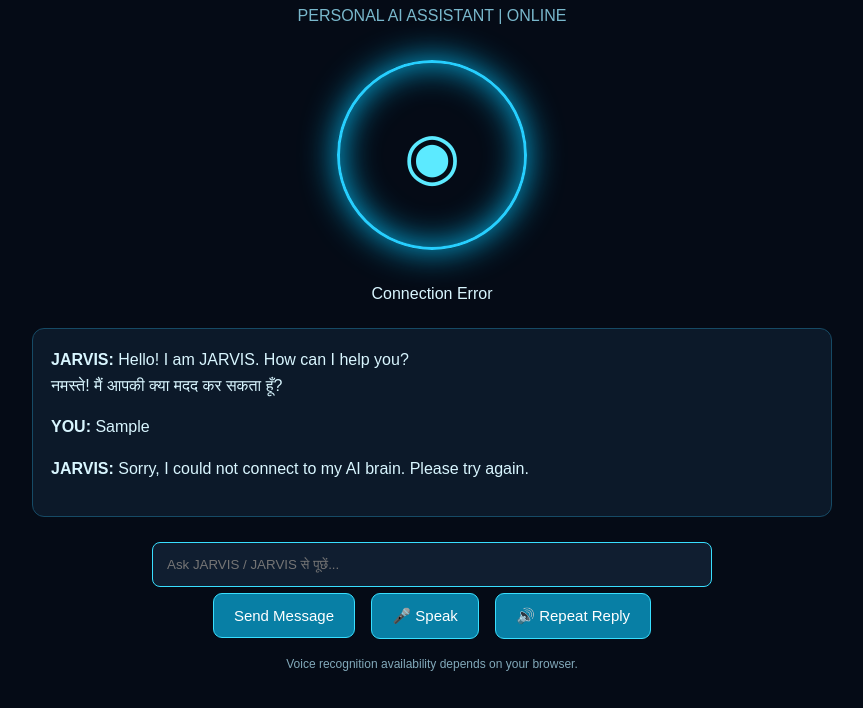
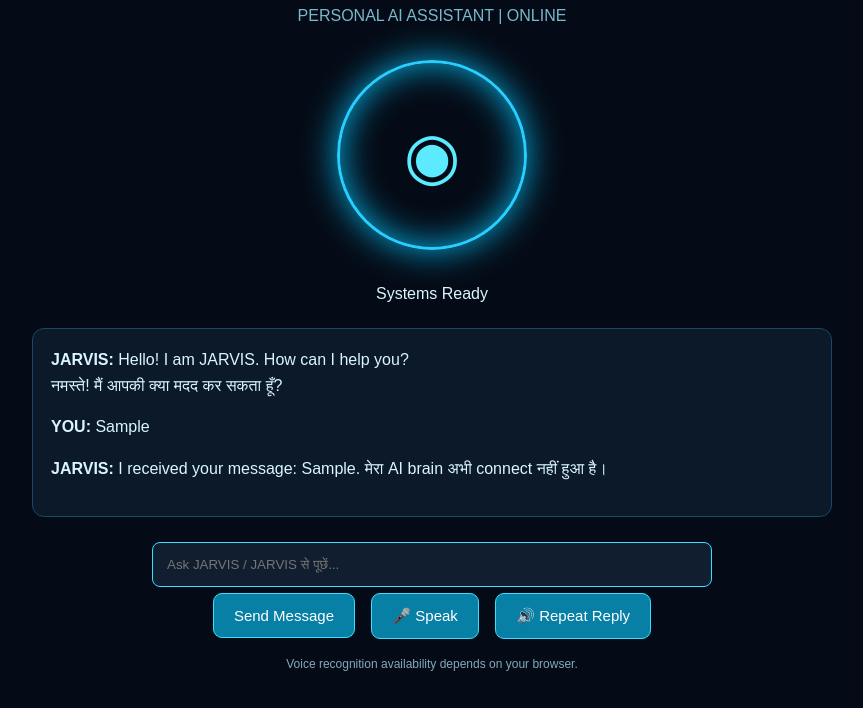
Before and after one commit to spraygod008-ui/jarvis-ai, a plain HTML site: page index.html in a window 1280 px wide. Both pictures are taken after typing "Sample" into the empty fields and a click on the button "Send Message". Shown: the part 122-830 px from the top of the page, without its empty margins (208-1071 px from the left). Drawn offline with Linux system fonts and the light colour scheme; no server answers.

Commit message:
Refactor sendMessage function
Refactored sendMessage function to remove async/await and status updates.

```diff
--- a/index.html
+++ b/index.html
@@ -96,32 +96,15 @@ function replyTo(text){
  return "I received your message: "+text+". मेरा AI brain अभी connect नहीं हुआ है।";
 }
 
-async function sendMessage(){
+function sendMessage(){
  const input=document.getElementById("question");
- const status=document.getElementById("status");
  const text=input.value.trim();
  if(!text)return;
  addMessage("YOU",text);
+ lastReply=replyTo(text);
+ addMessage("JARVIS",lastReply);
  input.value="";
- status.textContent="JARVIS is thinking...";
- try{
-  const response=await fetch("/api/chat",{
-   method:"POST",
-   headers:{"Content-Type":"application/json"},
-   body:JSON.stringify({message:text})
-  });
-  const data=await response.json().catch(()=>({}));
-  if(!response.ok)throw new Error(data.error||"AI request failed");
-  lastReply=data.reply||"I could not generate a response.";
-  addMessage("JARVIS",lastReply);
-  speakReply();
-  status.textContent="Systems Ready";
- }catch(error){
-  console.error("JARVIS chat error:",error);
-  lastReply="Sorry, I could not connect to my AI brain. Please try again.";
-  addMessage("JARVIS",lastReply);
-  status.textContent="Connection Error";
- }
+ speakReply();
 }
 
 function speakReply(){
```
